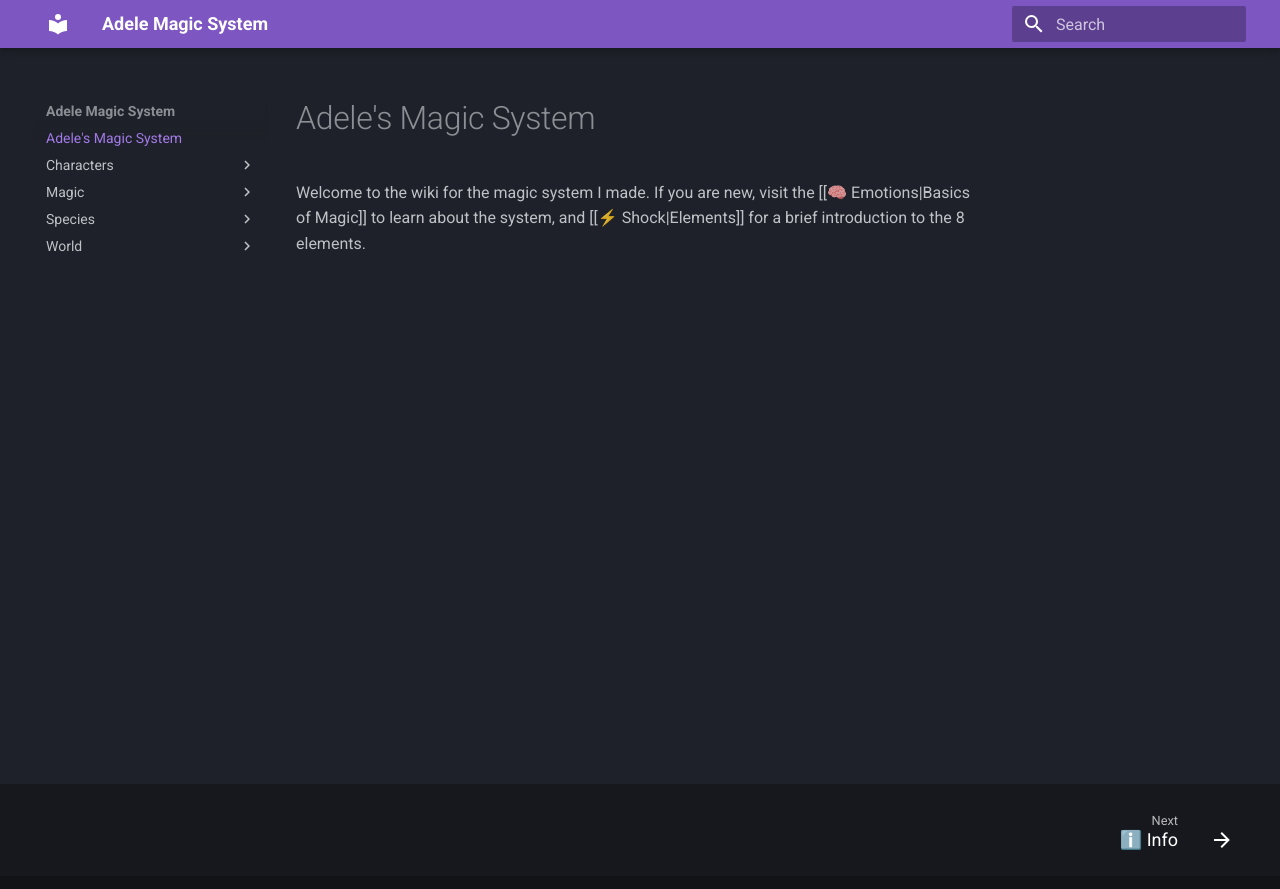
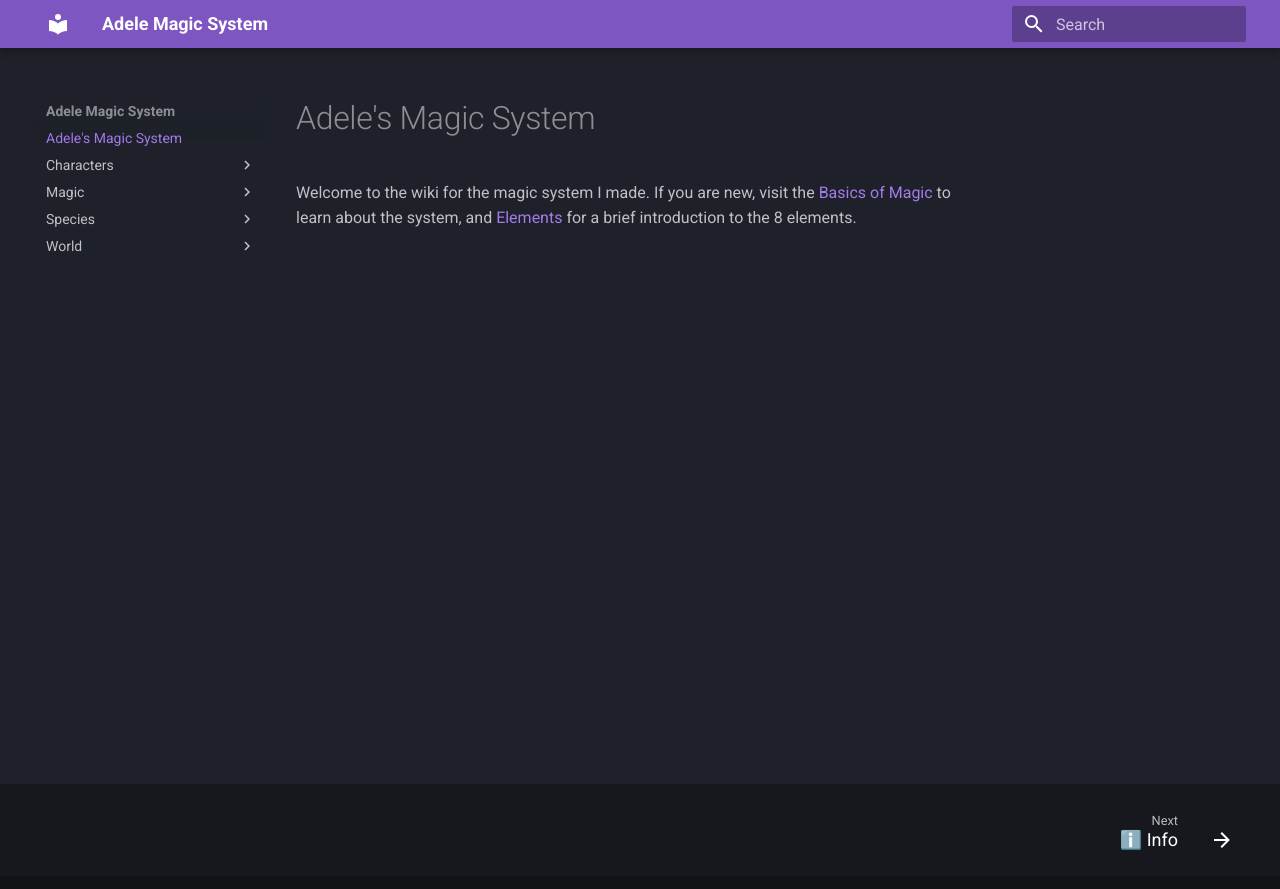
Before and after one commit to AdelePrism/Magic-System, an MkDocs documentation site: the page built from docs/index.md, in a window 1280 px wide. Shown: the top 889 px of the page. Built offline with MkDocs 1.6.1 and Material for MkDocs 9.7.7, drawn with Linux system fonts in a browser that asks for light colours.

```diff
--- a/docs/index.md
+++ b/docs/index.md
@@ -1,2 +1,2 @@
 # Adele's Magic System
-Welcome to the wiki for the magic system I made. If you are new, visit the [[🧠 Emotions|Basics of Magic]] to learn about the system, and [[⚡️ Shock|Elements]] for a brief introduction to the 8 elements.
+Welcome to the wiki for the magic system I made. If you are new, visit the [Basics of Magic](obsidian://open?vault=Magic-System&file=docs%2FMagic%2FBasics%20of%20Magic%2F%F0%9F%A7%A0%20Emotions) to learn about the system, and [Elements](obsidian://open?vault=Magic-System&file=docs%2FMagic%2FElements%2F%E2%9A%A1%EF%B8%8F%20Shock) for a brief introduction to the 8 elements.
```
